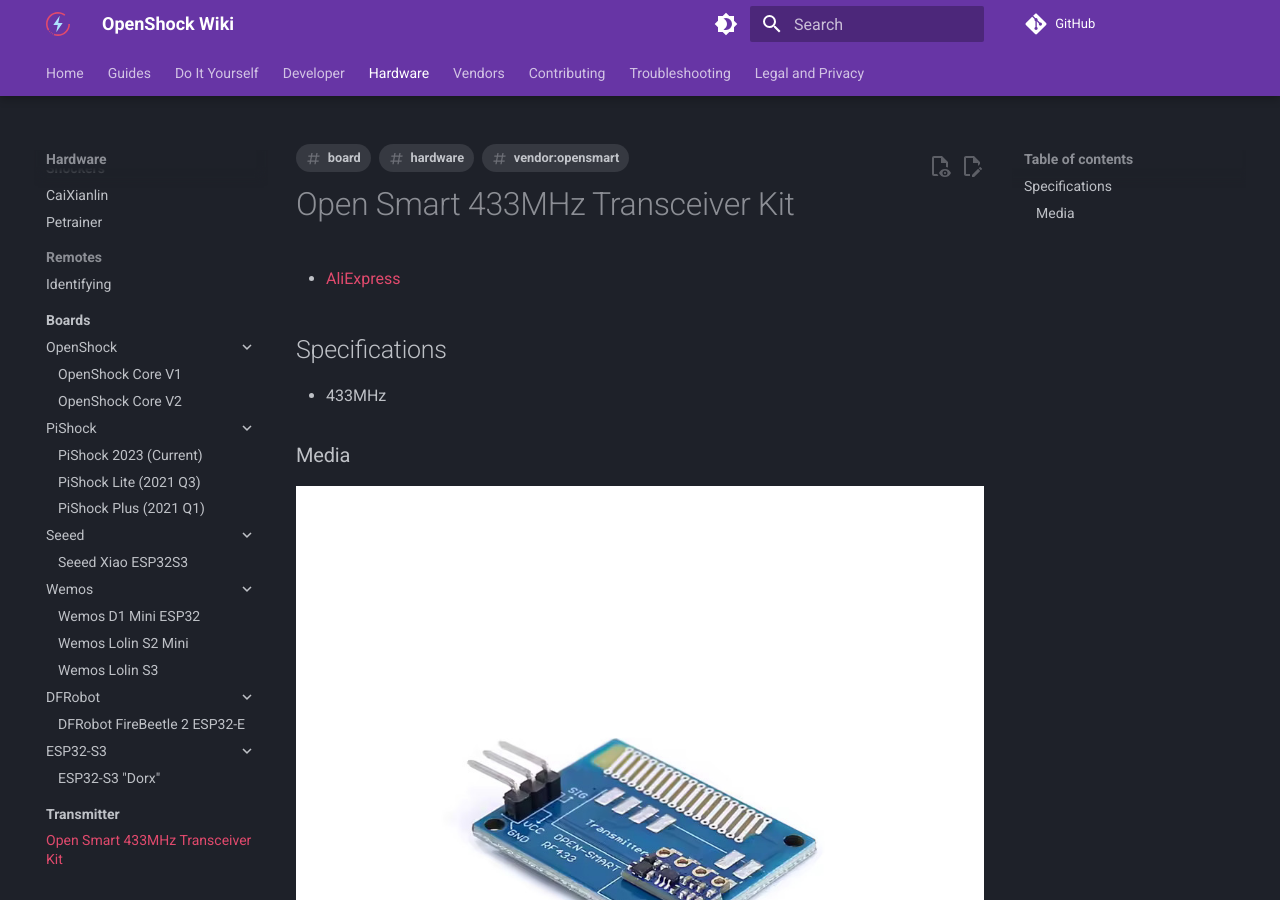
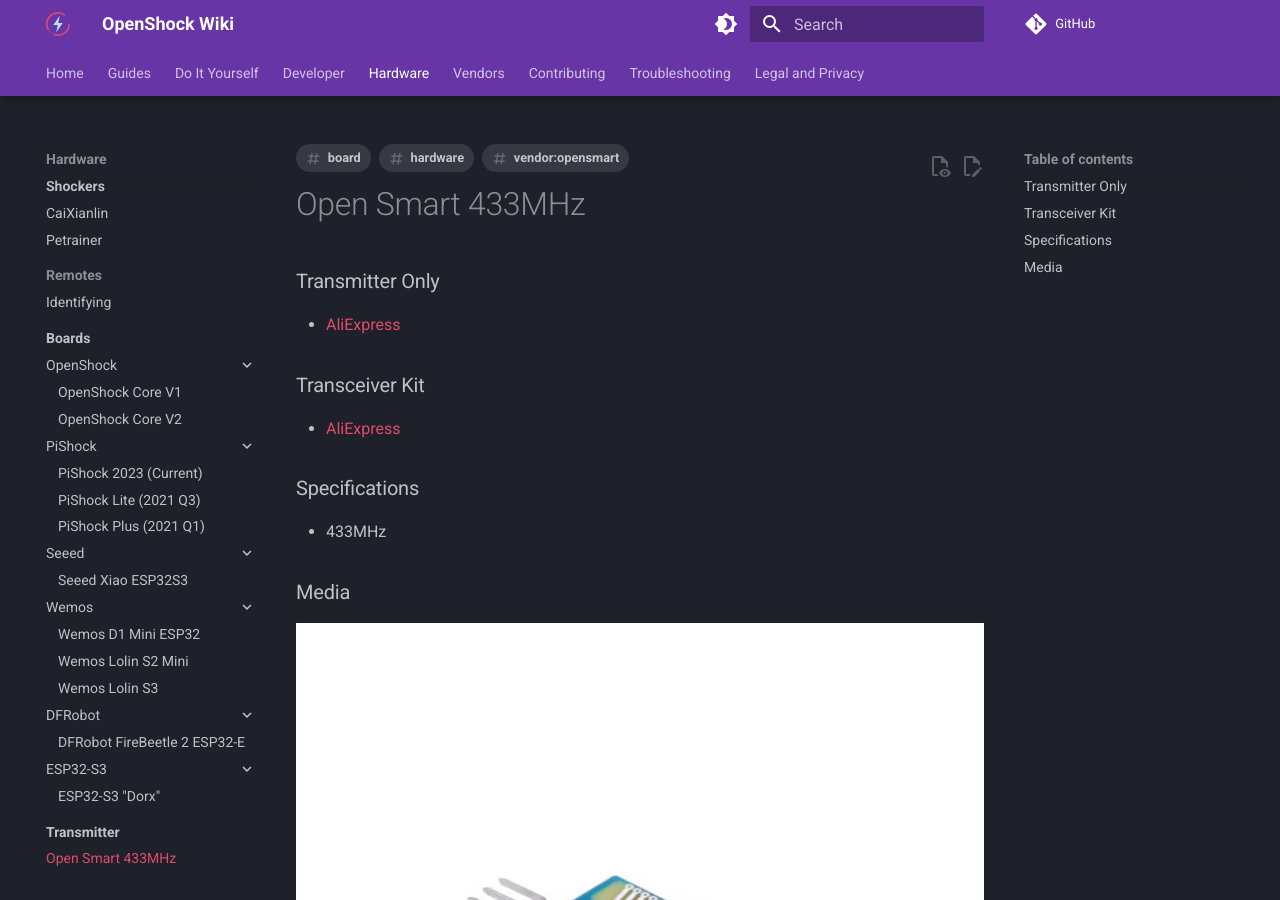
Before and after one commit to OpenShock/Wiki, an MkDocs documentation site: the page built from docs/hardware/transmitter/china/open-smart.md, in a window 1280 px wide and 900 px high. Built offline with MkDocs 1.6.1 and Material for MkDocs 9.7.7, drawn with Linux system fonts in a browser that asks for light colours; comment, search, counter and statistics services are not loaded.

Commit message:
Fix aliexpress link, and add transceiver kit as alternative

```diff
--- a/docs/hardware/transmitter/china/open-smart.md
+++ b/docs/hardware/transmitter/china/open-smart.md
@@ -5,13 +5,21 @@
     - vendor:opensmart
 ---
 
-# Open Smart 433MHz Transceiver Kit
+# Open Smart 433MHz
 
-- [AliExpress](https://www.aliexpress.us/item/3256807953643815)
+### Transmitter Only
 
-## Specifications
+- [AliExpress](https://www.aliexpress.com/item/3256807953643815.html)
+
+### Transceiver Kit
+
+- [AliExpress](https://www.aliexpress.com/item/32820610184.html)
+
+
+### Specifications
 
 - 433MHz
 
 ### Media
-![Transmitter and Reciever](../../../static/transmitters/opensmart-transmitter.jpg)
+![Transmitter](../../../static/transmitters/opensmart-transmitter.jpg)
+![Transmitter & Receiver](../../../static/transmitters/opensmart-transmitter-receiver.jpg)
```
Also changed, not shown: docs/static/transmitters/opensmart-transmitter-receiver.jpg (added).
